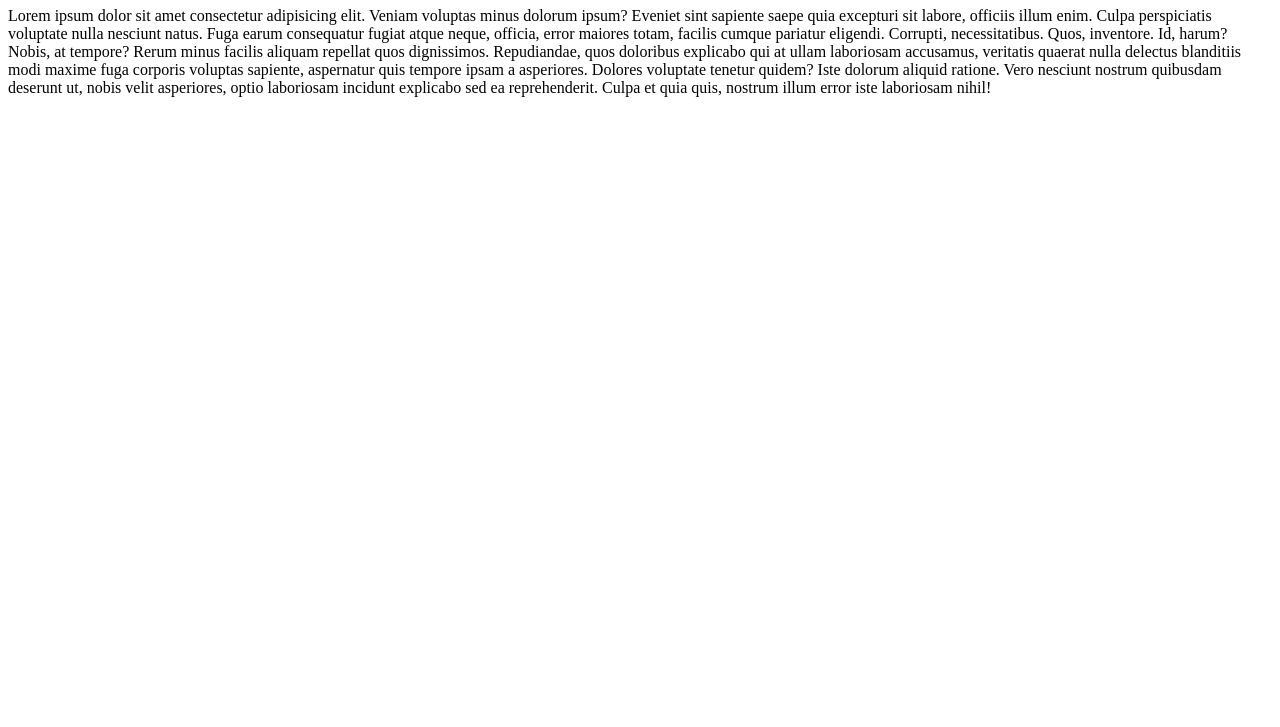
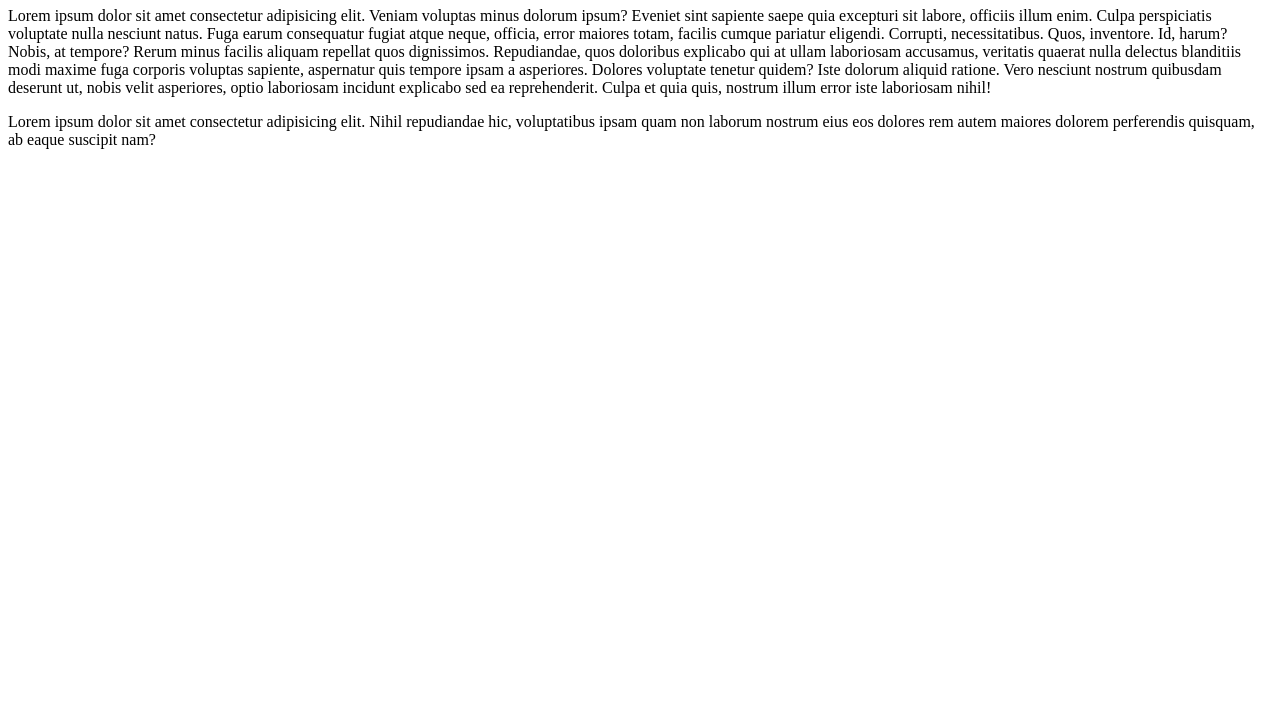
Before and after one commit to JeremyMaurel/JeremyMaurel.github.io, a plain HTML site: page index.Html in a window 1280 px wide. Shown: the part 73-800 px from the top of the page. Drawn offline with Linux system fonts and the light colour scheme.

Commit message:
html et pas Html

```diff
--- a/index.Html
+++ b/index.Html
@@ -22,6 +22,11 @@
         laboriosam incidunt explicabo sed ea reprehenderit. Culpa et quia quis, nostrum illum error iste laboriosam
         nihil!</p>
 
+    <p>
+        Lorem ipsum dolor sit amet consectetur adipisicing elit. Nihil repudiandae hic, voluptatibus ipsam quam non
+        laborum nostrum eius eos dolores rem autem maiores dolorem perferendis quisquam, ab eaque suscipit nam?
+    </p>
+
 </body>
 
 </html>
```
